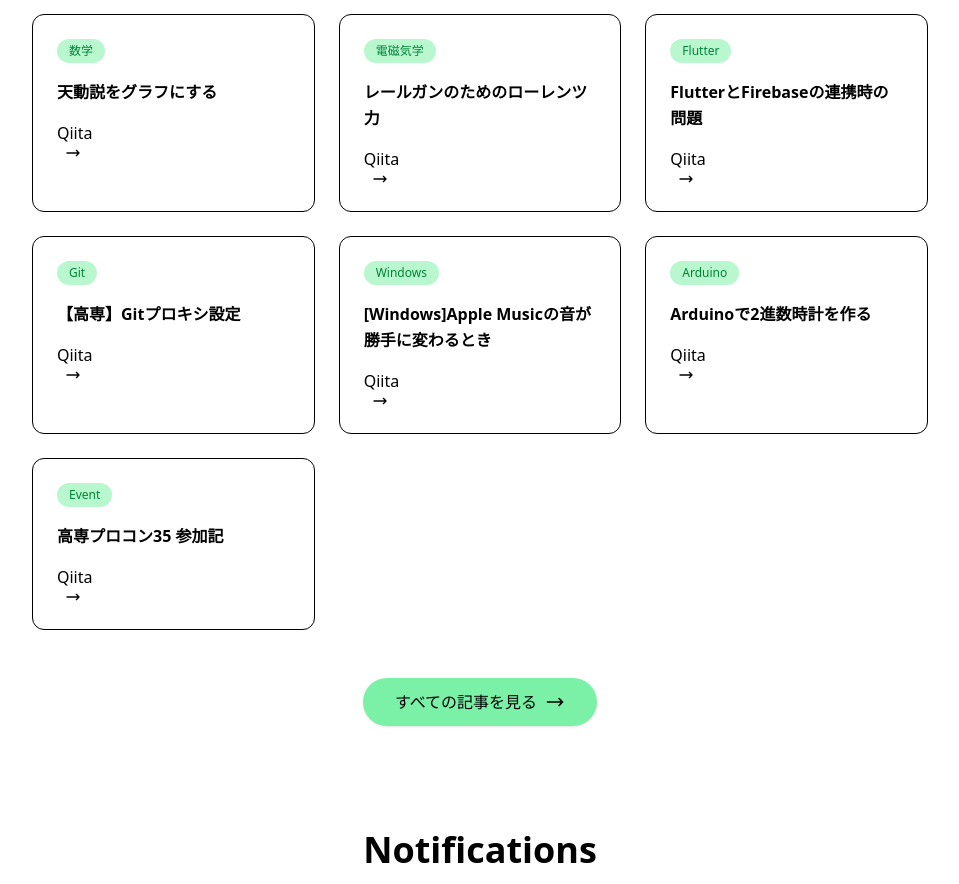
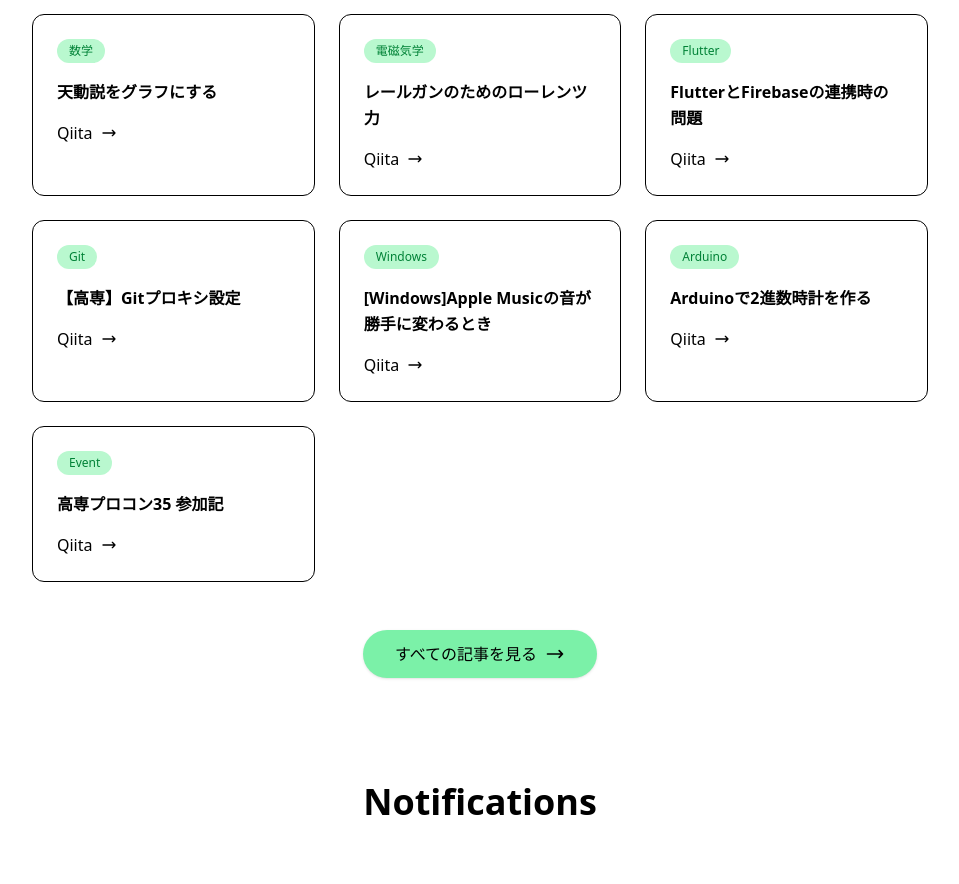
Before and after one commit to KabutoEbi/KabutoWebi, a React (Vite) app: page / in a window 1280 px wide. Shown: the part 960-1844 px from the top of the page, without its empty margins (160-1119 px from the left). Built offline with nearby package versions, Linux system fonts and the light colour scheme.

Commit message:
update ui

```diff
--- a/src/components/Articles.jsx
+++ b/src/components/Articles.jsx
@@ -79,9 +79,10 @@ const Articles = () => {
                                 href={article.url}
                                 target="_blank"
                                 rel="noopener noreferrer"
+                                className="inline-flex items-center relative after:content-[''] after:block after:absolute after:left-0 after:-bottom-0.5 after:w-0 after:h-0.5 after:bg-black after:transition-all after:duration-300 hover:after:w-full"
                             >
                                 <span>Qiita</span>
-                                <svg className="ml-2 w-4 h-4 group-hover:translate-x-1 transition-transform duration-300" fill="none" stroke="currentColor" viewBox="0 0 24 24">
+                                <svg className="ml-2 w-4 h-4" fill="none" stroke="currentColor" viewBox="0 0 24 24">
                                     <path strokeLinecap="round" strokeLinejoin="round" strokeWidth={2} d="M17 8l4 4m0 0l-4 4m4-4H3" />
                                 </svg>
                             </a>
```
